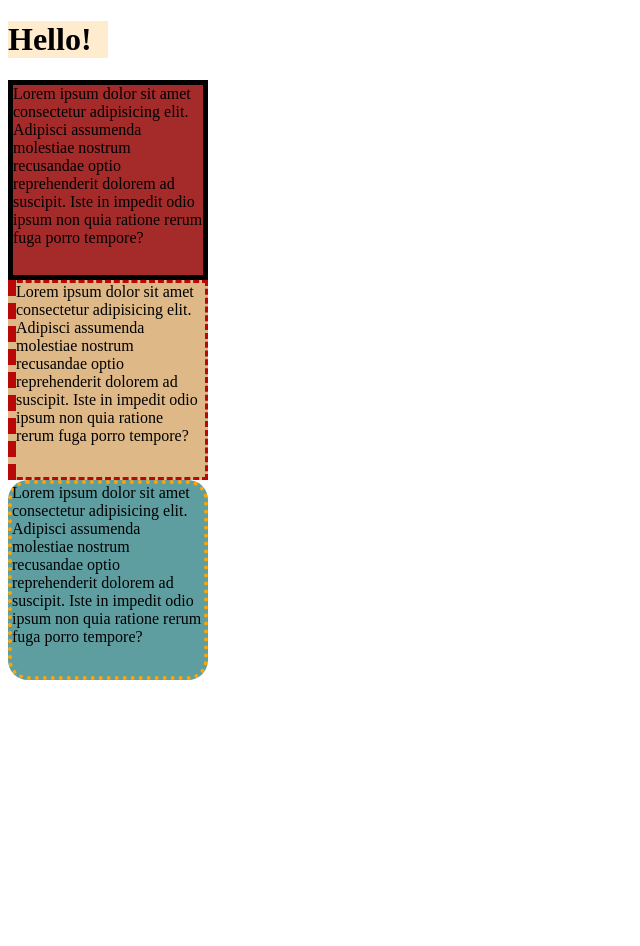
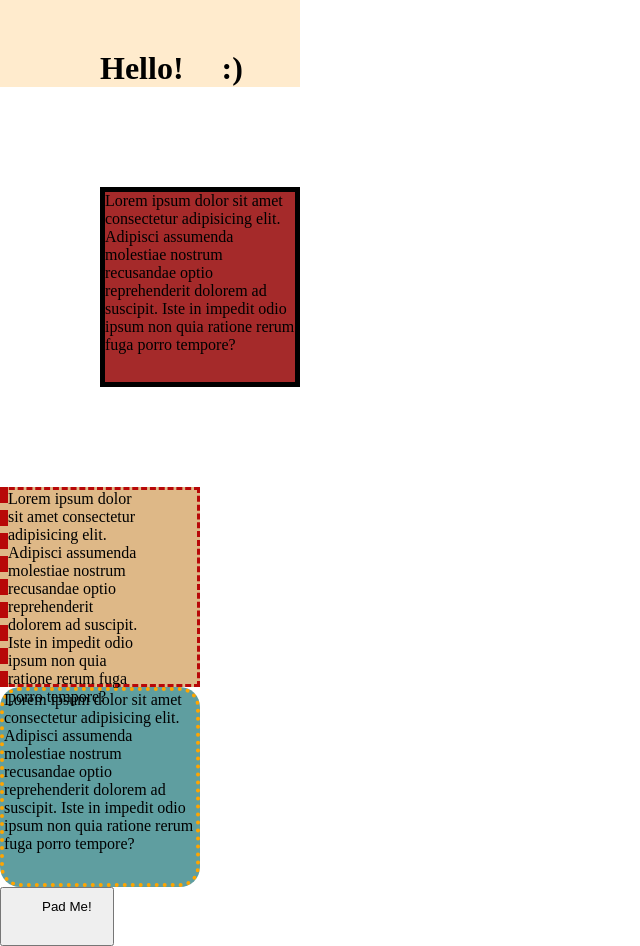
Before and after one commit to ricardoafo/The-Web-Developer-Bootcamp-2023, a plain HTML site: page CSS_Intro/CSS_Box_Model/Height_Width_Padding_Margin/index.html in a window 1280 px wide. Shown: the whole page, without its empty margins (0-640 px from the left). Before the commit the page ends 800 px from the top, so only its background shows below. Drawn offline with Linux system fonts and the light colour scheme.

```diff
--- a/CSS_Intro/CSS_Box_Model/app.css
+++ b/CSS_Intro/CSS_Box_Model/Height_Width_Padding_Margin/app.css
@@ -1,3 +1,6 @@
+body {
+    margin: 0px;
+}
 div {
     width: 200px;
     height: 200px;
@@ -5,8 +8,16 @@ div {
 }
 
 h1 {
+    padding-top: 50px;
+    padding-left: 100px;
     background-color: blanchedalmond;
-    width: 100px;
+    width: 200px;
+    margin: 0px;
+}
+
+h1 span {
+    margin-left: 30px;
+    margin-top: 10px;
 }
 
 #one {
@@ -15,9 +26,12 @@ h1 {
     border-color: black;
     border-style: solid;
     box-sizing: border-box;
+    margin: 100px;
 }
 
 #two {
+
+    padding-right: 50px;
     background-color: burlywood;
     border-width: 3px;
     border-color: rgb(184, 8, 8);
@@ -32,3 +46,7 @@ h1 {
     box-sizing: border-box;
     border-radius: 10%;
 }
+
+button {
+    padding: 10px 20px 30px 40px;
+}
--- a/CSS_Intro/CSS_Box_Model/index.html
+++ b/CSS_Intro/CSS_Box_Model/Height_Width_Padding_Margin/index.html
@@ -8,7 +8,7 @@
     <link rel="stylesheet" href="app.css" />
   </head>
   <body>
-    <h1>Hello!</h1>
+    <h1>Hello! <span>:)</span></h1>
     <div id="one">
       Lorem ipsum dolor sit amet consectetur adipisicing elit. Adipisci
       assumenda molestiae nostrum recusandae optio reprehenderit dolorem ad
@@ -27,5 +27,6 @@
       suscipit. Iste in impedit odio ipsum non quia ratione rerum fuga porro
       tempore?
     </div>
+    <button>Pad Me!</button>
   </body>
 </html>
```
Also changed, not shown: CSS_Intro/CSS_Box_Model/Display_Property/app.css (added), CSS_Intro/CSS_Box_Model/Display_Property/index.html (added).
